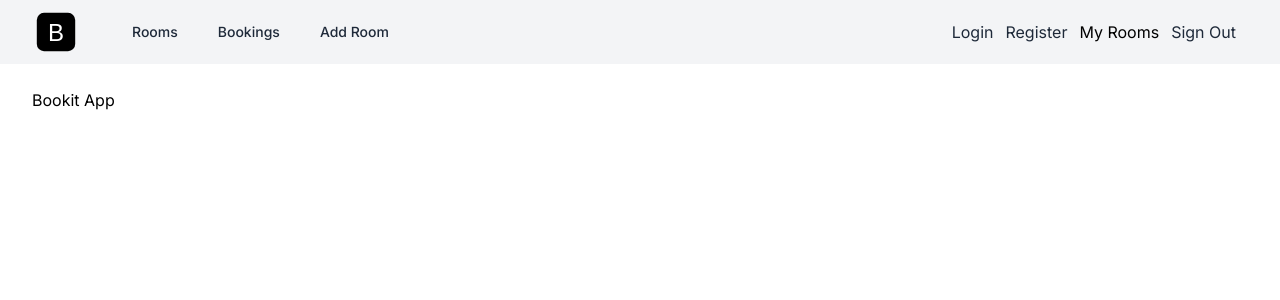
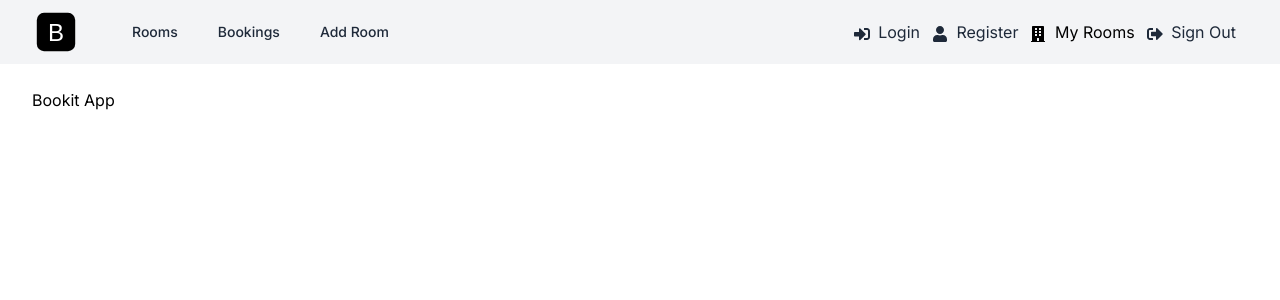
Before and after one commit to Annie-Huang/bookit-app, a Next.js app: page / in a window 1280 px wide. Shown: the top 300 px of the page. Built offline with nearby package versions, Linux system fonts and the light colour scheme.

Commit message:
Change <i> to react-icons/fa

```diff
--- a/components/Header.jsx
+++ b/components/Header.jsx
@@ -2,6 +2,7 @@
 import logo from '@/assets/images/logo.svg';
 import Image from 'next/image';
 import Link from 'next/link';
+import { FaUser, FaSignInAlt, FaSignOutAlt, FaBuilding } from 'react-icons/fa';
 
 const Header = () => {
   return (
@@ -49,22 +50,22 @@
                 href='login.html'
                 className='mr-3 text-gray-800 hover:text-gray-600'
               >
-                <i className='fa fa-sign-in'></i> Login
+                <FaSignInAlt className='inline mr-1' /> Login
               </Link>
               <Link
                 href='register.html'
                 className='mr-3 text-gray-800 hover:text-gray-600'
               >
-                <i className='fa fa-user'></i> Register
+                <FaUser className='inline mr-1' /> Register
               </Link>
               <Link href='my-rooms.html'>
-                <i className='fa fa-building'></i> My Rooms
+                <FaBuilding className='inline mr-1' /> My Rooms
               </Link>
               <Link
                 href='login.html'
                 className='mx-3 text-gray-800 hover:text-gray-600'
               >
-                <i className='fa fa-sign-out'></i> Sign Out
+                <FaSignOutAlt className='inline mr-1' /> Sign Out
               </Link>
             </div>
           </div>
```
